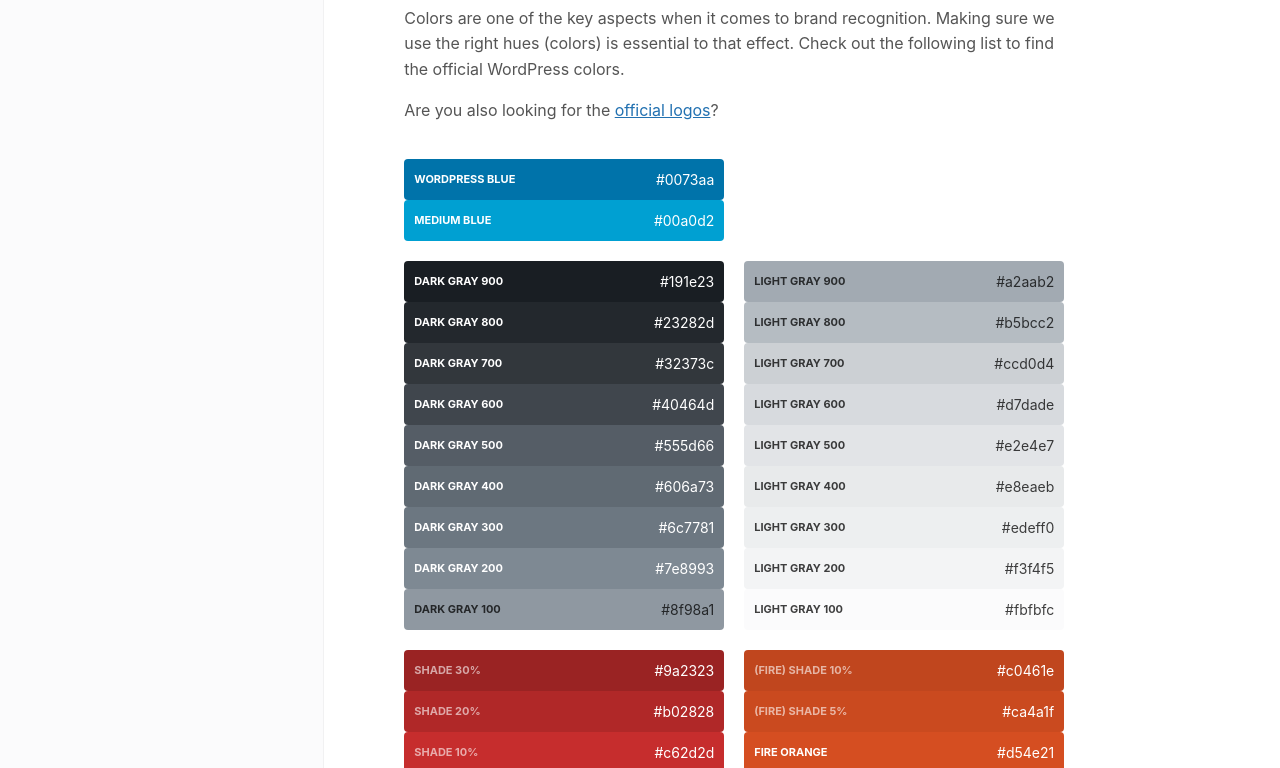
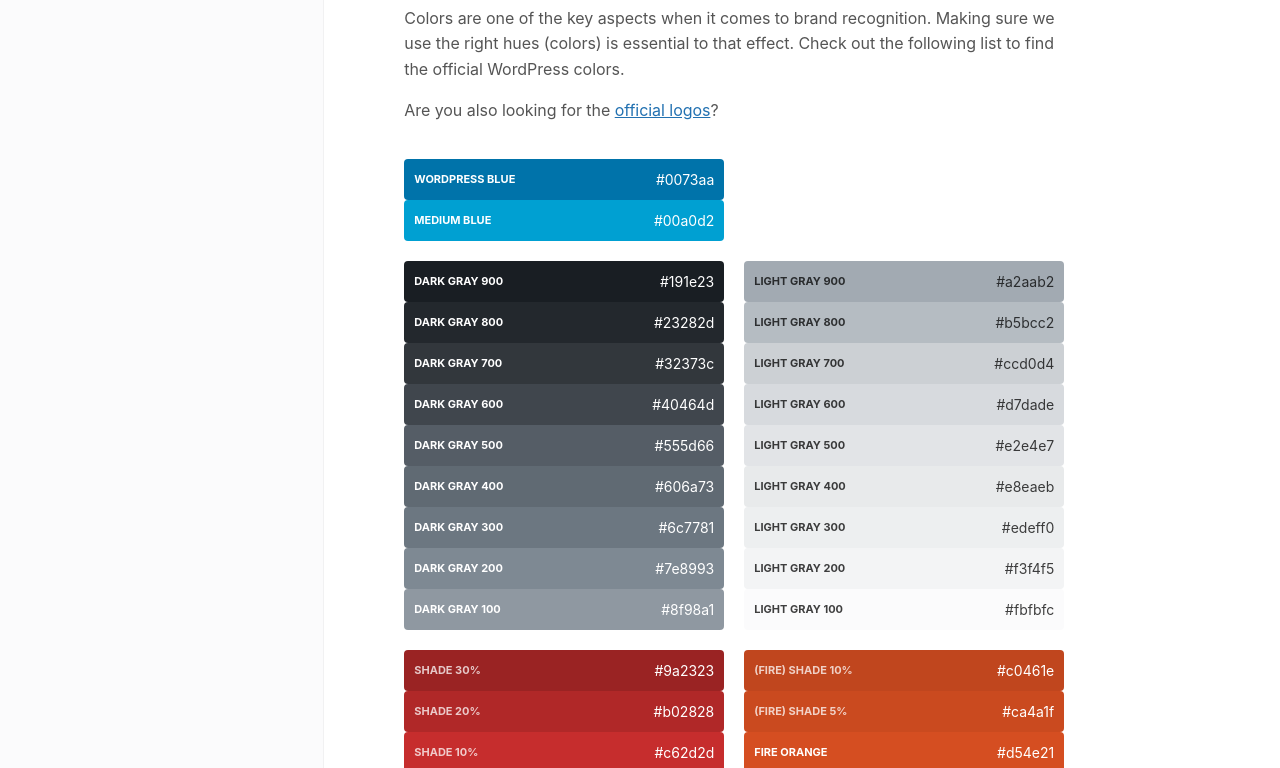
Before and after one commit to ItsJonQ/wordpress-design-guidelines, a Gatsby site: page /colors in a window 1280 px wide. Shown: the part 179-947 px from the top of the page. Built offline with nearby package versions, Linux system fonts and the light colour scheme; Gatsby itself is replaced by a stand-in of ours.

Commit message:
Adjust color palette item contrast

```diff
--- a/src/components/color-palette/item-label.js
+++ b/src/components/color-palette/item-label.js
@@ -32,6 +32,6 @@
 	}
 
 	&.is-shadeTint {
-		opacity: 0.6;
+		opacity: 0.75;
 	}
 `;
--- a/src/utils/color.js
+++ b/src/utils/color.js
@@ -156,7 +156,7 @@
  * @return {boolean} Result if should use light text.
  */
 export function shouldUseLightText( color ) {
-	return colorUtil( color ).luminosity() * 100 < 30;
+	return colorUtil( color ).luminosity() * 100 < 35;
 }
 
 /**
```
